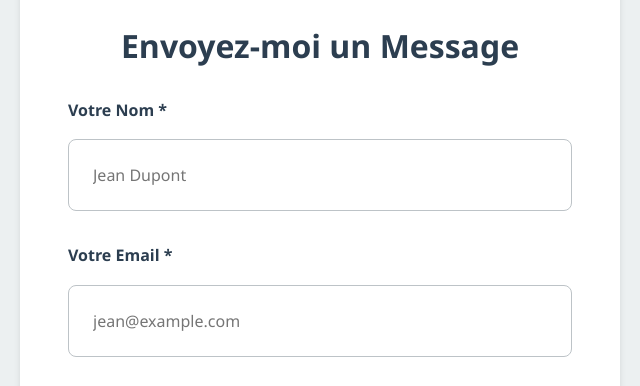
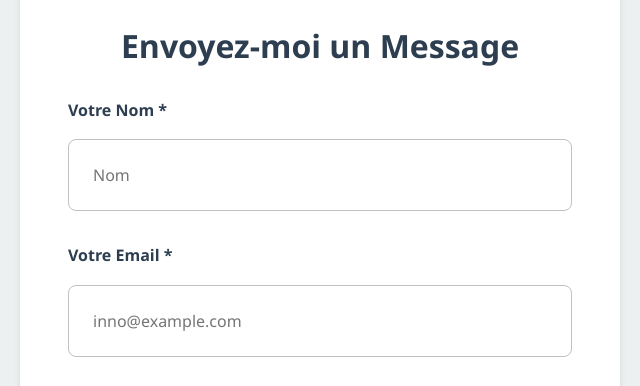
Before and after one commit to djerethouroukna/mon-super-site, a website: page Contact.html in a window 1280 px wide. Shown: the part 720-1106 px from the top of the page, 320-960 px from the left. Drawn offline with Linux system fonts and the light colour scheme.

Commit message:
premier commit

```diff
--- a/Contact.html
+++ b/Contact.html
@@ -88,12 +88,12 @@
                     <form id="contactForm">
                         <div class="form-group">
                             <label for="name">Votre Nom *</label>
-                            <input type="text" id="name" name="name" required placeholder="Jean Dupont">
+                            <input type="text" id="name" name="name" required placeholder="Nom">
                         </div>
 
                         <div class="form-group">
                             <label for="email">Votre Email *</label>
-                            <input type="email" id="email" name="email" required placeholder="jean@example.com">
+                            <input type="email" id="email" name="email" required placeholder="inno@example.com">
                         </div>
 
                         <div class="form-group">
@@ -110,7 +110,7 @@
                             <label for="message">Message *</label>
                             <textarea id="message" name="message" required placeholder="Décrivez votre projet ou votre demande..."></textarea>
                         </div>
-
+                         <!-- HEADER
                         <div class="form-group">
                             <label for="budget">Budget Estimé (optionnel)</label>
                             <select id="budget" name="budget">
@@ -121,7 +121,7 @@
                                 <option value="5000+">Plus de 5000</option>
                             </select>
                         </div>
-
+                         -->
                         <button type="submit" class="btn btn-primary btn-lg" style="width: 100%;">
                             <i class="fas fa-paper-plane"></i> Envoyer le Message
                         </button>
```
Also changed, not shown: services.html (+1 -1 lines).
